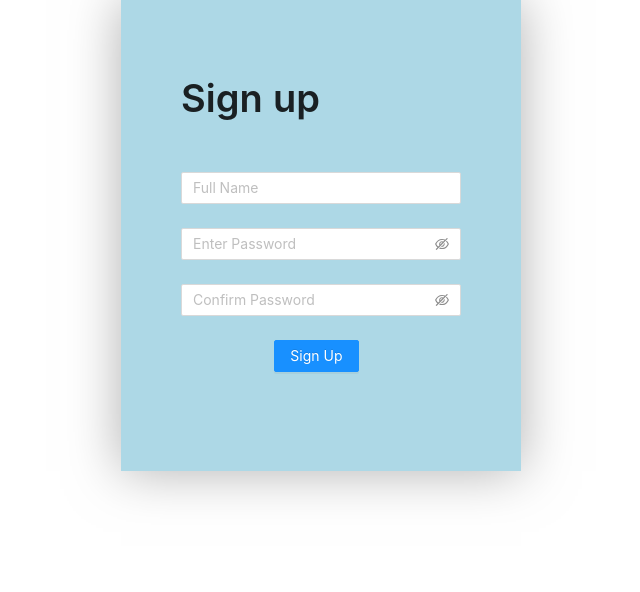
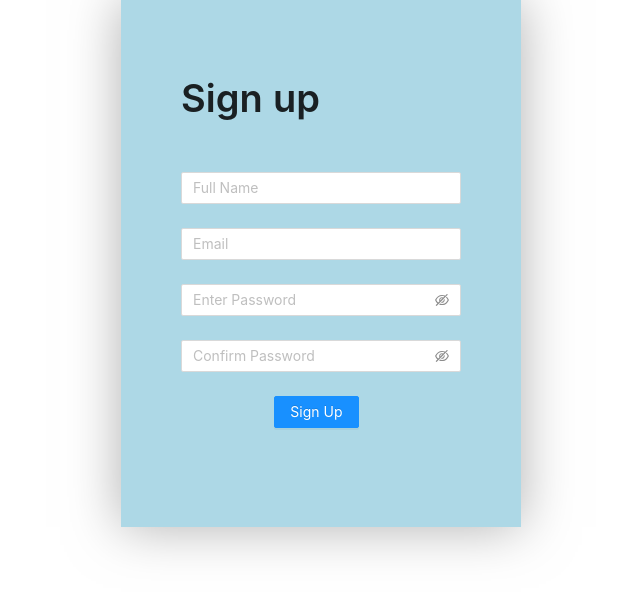
Before and after one commit to Oshin136/contactManager-FE, a React (Create React App) app: page /register in a window 1280 px wide. Shown: the top 592 px of the page, without its empty margins (319-959 px from the left). Built offline with nearby package versions, Linux system fonts and the light colour scheme.

Commit message:
add email field

```diff
--- a/src/forms/registerForm.tsx
+++ b/src/forms/registerForm.tsx
@@ -32,6 +32,13 @@ const RegisterForm = () => {
       </Form.Item>
 
       <Form.Item
+        name="email"
+        rules={[{ required: true, message: "Please input your email!" }]}
+      >
+        <Input placeholder="Email" />
+      </Form.Item>
+
+      <Form.Item
         name="password"
         rules={[{ required: true, message: "Please input your password!" }]}
       >
```
